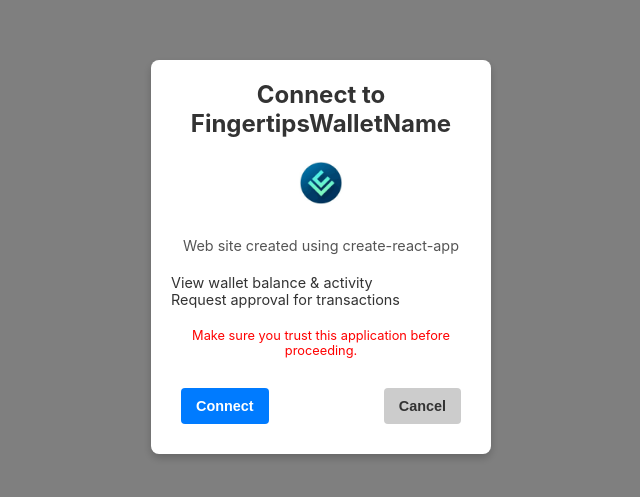
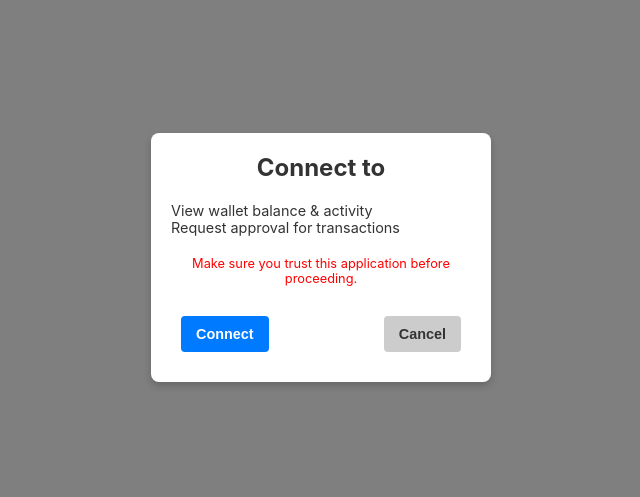
Before and after one commit to SUNIDHI-JAIN125/life-wallet, a React (Create React App) app: page /connect in a window 1280 px wide. Shown: the part 143-640 px from the top of the page, without its empty margins (319-959 px from the left). Built offline with nearby package versions, Linux system fonts and the light colour scheme; what @solana/web3.js would draw is missing.

Commit message:
error checks

```diff
--- a/src/components/ConnectWallet.js
+++ b/src/components/ConnectWallet.js
@@ -8,14 +8,15 @@
     const [pubkey, setPubkey] = useState('');
 
     useEffect(() => {
-        // Extract metadata from the DApp's HTML
-        const title = document.title || 'Unknown DApp';
-        const icon = document.querySelector('link[rel="icon"]')?.href || '';
-        const description = document.querySelector('meta[name="description"]')?.content || '';
-
-        setDappName(title);
-        setDappIcon(icon);
-        setDappDescription(description);
+        // Extract metadata from the window opener
+        if (window.opener) {
+            const { title, icon, description } = window.opener.document;
+            setDappName(title || 'Unknown DApp');
+            setDappIcon(icon?.href || '');
+            setDappDescription(description?.content || '');
+        } else {
+            console.error('No opener found');
+        }
     }, []);
 
     useEffect(() => {
@@ -34,7 +35,6 @@
 
     const handleConnect = () => {
         if (pubkey) {
-
             // Post message with public key
             if (window.opener) {
                 window.opener.postMessage({ status: 'connected', address: pubkey }, '*');
--- a/src/components/SignTransaction.js
+++ b/src/components/SignTransaction.js
@@ -63,12 +63,15 @@
     };
 
     const handleSign = async () => {
-        if (!transactionData) return;
+        if (!transactionData) {
+            console.error('No trasaction dataaaa');
+            return
+        }
 
         try {
             // Sign the transaction using your wallet's signing logic
             const signedTransactionData = await signWithMyWallet(transactionData);
-            alert(transactionData)
+
             // Send the signed transaction back to the opener
             if (window.opener) {
                 window.opener.postMessage({ status: 'signed', signedTransactionData }, '*');
@@ -95,7 +98,7 @@
                     <h2>Sign Transaction</h2>
                 </header>
                 <div className="modal-body">
-                    <p>Do you want to sign this transaction?</p>
+                    <p>Do you want to sign this transaction? {transactionData}</p>
                 </div>
                 <footer className="modal-footer">
                     <button onClick={handleSign} className="sign-button">Sign</button>
```
